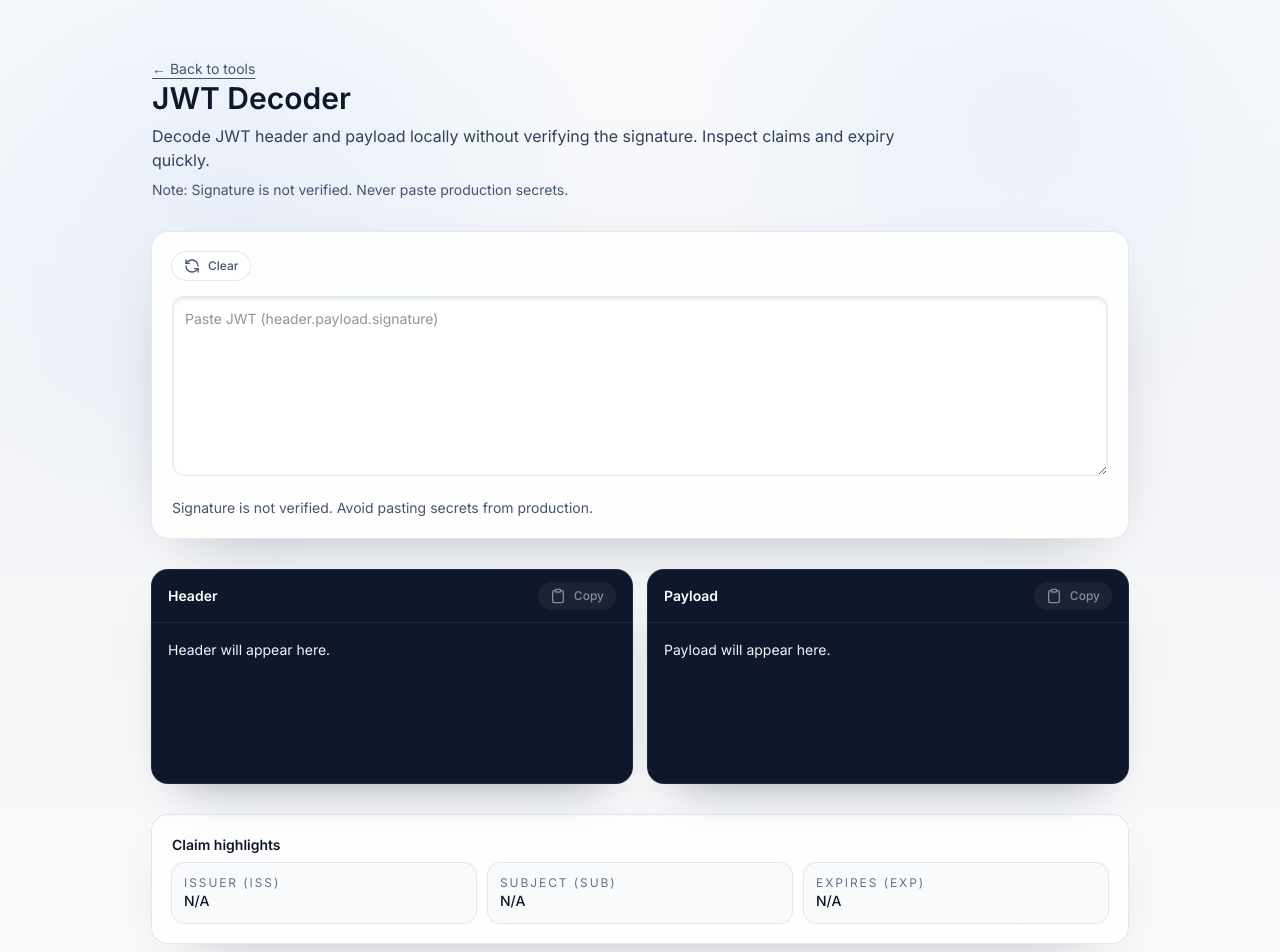
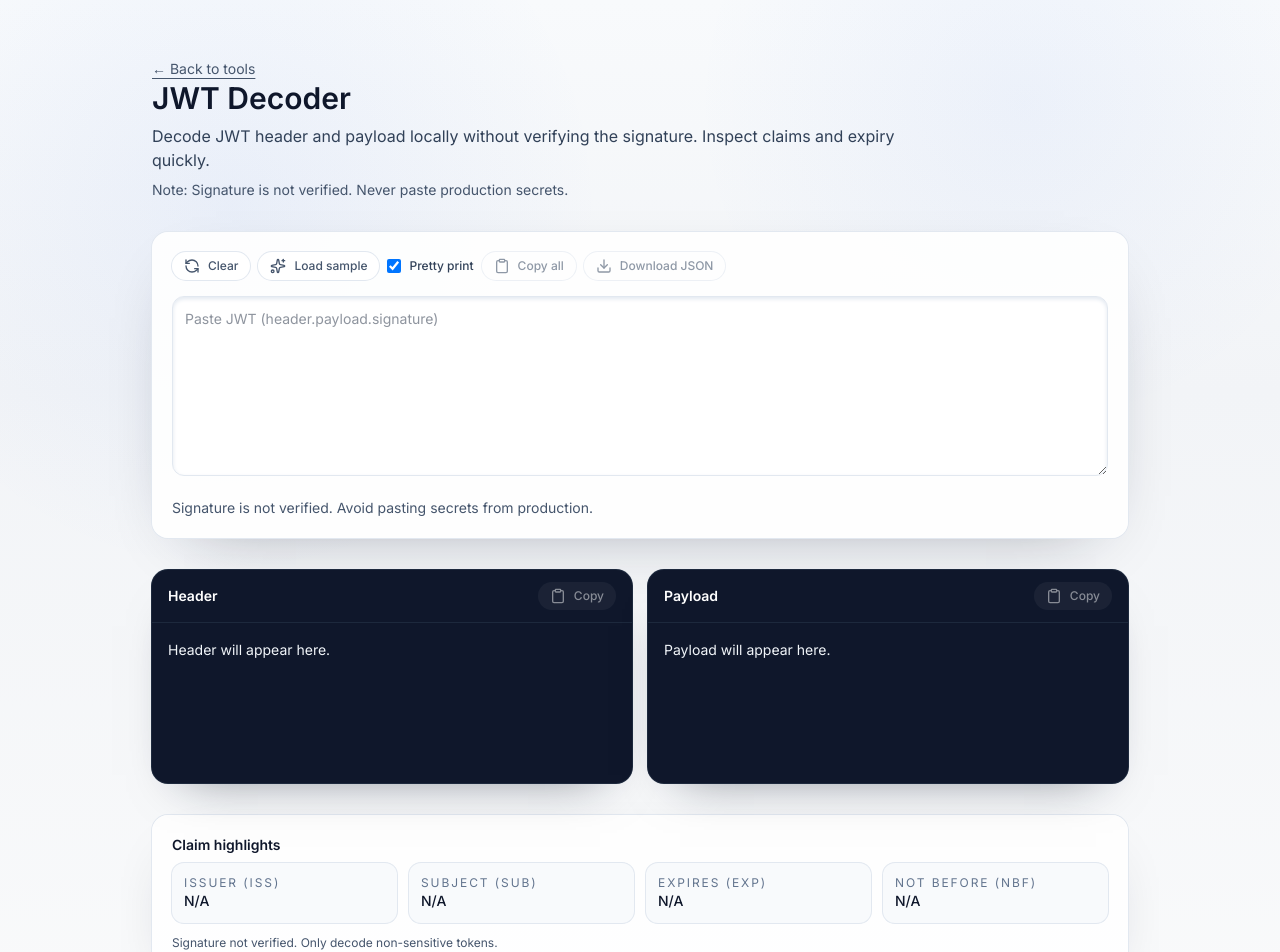
Before and after one commit to ChainPix/custom-website, a Next.js app: page /jwt-decoder in a window 1280 px wide. Shown: the top 952 px of the page. Built offline with nearby package versions, Linux system fonts and the light colour scheme; no server answers.

Commit message:
Enhance JWT decoder with samples, copy-all, and claim status

```diff
--- a/app/(tools)/jwt-decoder/JWT_DECODER.md
+++ b/app/(tools)/jwt-decoder/JWT_DECODER.md
@@ -10,7 +10,7 @@
 
 ## Immediate Plan
 - ✅ Validation & feedback: Add `aria-live` status, empty/invalid format messaging, size advisory, and clear “signature not verified” warning. Show decode errors for header/payload separately.
-- UX: Add sample JWT button, copy-all/download JSON outputs, and optional auto-format/pretty toggle. Highlight exp/nbf as expired/not-yet-valid with color cues; add signature segment display.
+- ✅ UX: Add sample JWT button, copy-all/download JSON outputs, and optional auto-format/pretty toggle. Highlight exp/nbf as expired/not-yet-valid with color cues; add signature segment display.
 - Accessibility: Label outputs as regions, add aria labels for controls, and keep focus states; announce status for copy/clear.
 - SEO/Content: Add how-to + FAQ, privacy note (client-side only), and FAQPage JSON-LD.
 - Testing: Add `TESTING.md` with manual steps (valid JWT, malformed, expired token, copy/download).
--- a/app/(tools)/jwt-decoder/client.tsx
+++ b/app/(tools)/jwt-decoder/client.tsx
@@ -2,7 +2,7 @@
 
 import Link from "next/link";
 import { useEffect, useState } from "react";
-import { Check, Clipboard, RefreshCcw } from "lucide-react";
+import { Check, Clipboard, Download, RefreshCcw, Sparkles } from "lucide-react";
 
 function decodeSegment(segment: string) {
   try {
@@ -22,21 +22,28 @@ function formatDate(timestamp?: number) {
 }
 
 const LARGE_CHARS = 5000;
+const SAMPLE_JWT =
+  "eyJhbGciOiJIUzI1NiIsInR5cCI6IkpXVCJ9." +
+  "eyJpc3MiOiJ0b29sc3RhY2siLCJzdWIiOiJ1c2VyMTIzIiwiZXhwIjo0MDAwMDAwMDAwLCJuYmYiIjoxNzAwMDAwMDAwfQ." +
+  "signature-not-verified";
 
 export default function JwtDecoderClient() {
   const [token, setToken] = useState("");
   const [copied, setCopied] = useState<"header" | "payload" | null>(null);
   const [header, setHeader] = useState<Record<string, unknown> | null>(null);
   const [payload, setPayload] = useState<Record<string, unknown> | null>(null);
+  const [signature, setSignature] = useState<string>("");
   const [status, setStatus] = useState("Ready");
   const [warning, setWarning] = useState("");
   const [structureError, setStructureError] = useState("");
   const [headerError, setHeaderError] = useState("");
   const [payloadError, setPayloadError] = useState("");
+  const [pretty, setPretty] = useState(true);
 
   useEffect(() => {
     setHeader(null);
     setPayload(null);
+    setSignature("");
     setStructureError("");
     setHeaderError("");
     setPayloadError("");
@@ -63,6 +70,7 @@ export default function JwtDecoderClient() {
     }
 
     const [h, p] = parts;
+    setSignature(parts[2] ?? "");
     let decodedHeader: Record<string, unknown> | null = null;
     let decodedPayload: Record<string, unknown> | null = null;
 
@@ -95,6 +103,38 @@ export default function JwtDecoderClient() {
     }
   };
 
+  const handleCopyAll = async () => {
+    const obj = { header, payload, signature };
+    try {
+      await navigator.clipboard.writeText(JSON.stringify(obj, null, pretty ? 2 : 0));
+      setStatus("Copied all");
+    } catch (err) {
+      console.error("Copy failed", err);
+      setStatus("Copy failed");
+    }
+  };
+
+  const handleDownloadAll = () => {
+    const obj = { header, payload, signature };
+    const blob = new Blob([JSON.stringify(obj, null, pretty ? 2 : 0)], { type: "application/json" });
+    const url = URL.createObjectURL(blob);
+    const link = document.createElement("a");
+    link.href = url;
+    link.download = "jwt-decoded.json";
+    link.click();
+    URL.revokeObjectURL(url);
+    setStatus("Downloaded");
+  };
+
+  const formatJson = (value: Record<string, unknown> | null) =>
+    value ? JSON.stringify(value, null, pretty ? 2 : 0) : "";
+
+  const expState = payload?.exp ? Number(payload.exp) : undefined;
+  const nbfState = payload?.nbf ? Number(payload.nbf) : undefined;
+  const now = Math.floor(Date.now() / 1000);
+  const isExpired = expState ? expState < now : false;
+  const notYetValid = nbfState ? nbfState > now : false;
+
   return (
     <main className="space-y-8">
       <div className="sr-only" aria-live="polite">
@@ -121,6 +161,38 @@ export default function JwtDecoderClient() {
             <RefreshCcw className="h-4 w-4" />
             Clear
           </button>
+          <button
+            onClick={() => setToken(SAMPLE_JWT)}
+            className="flex items-center gap-2 rounded-full bg-white px-3 py-1.5 text-xs font-medium text-slate-600 shadow-[var(--shadow-soft)] ring-1 ring-slate-200 transition hover:-translate-y-0.5"
+          >
+            <Sparkles className="h-4 w-4" />
+            Load sample
+          </button>
+          <label className="flex items-center gap-2 text-xs font-medium text-slate-700">
+            <input
+              type="checkbox"
+              checked={pretty}
+              onChange={(e) => setPretty(e.target.checked)}
+              className="h-3.5 w-3.5 rounded border-slate-300 text-slate-900 focus:ring-2 focus:ring-slate-200"
+            />
+            Pretty print
+          </label>
+          <button
+            onClick={handleCopyAll}
+            className="flex items-center gap-2 rounded-full bg-white px-3 py-1.5 text-xs font-medium text-slate-600 shadow-[var(--shadow-soft)] ring-1 ring-slate-200 transition hover:-translate-y-0.5 disabled:opacity-60"
+            disabled={!header && !payload && !signature}
+          >
+            <Clipboard className="h-4 w-4" />
+            Copy all
+          </button>
+          <button
+            onClick={handleDownloadAll}
+            className="flex items-center gap-2 rounded-full bg-white px-3 py-1.5 text-xs font-medium text-slate-600 shadow-[var(--shadow-soft)] ring-1 ring-slate-200 transition hover:-translate-y-0.5 disabled:opacity-60"
+            disabled={!header && !payload && !signature}
+          >
+            <Download className="h-4 w-4" />
+            Download JSON
+          </button>
         </div>
         <textarea
           className="h-[180px] w-full rounded-xl border border-slate-200 bg-white px-3 py-3 text-sm text-slate-800 shadow-inner shadow-slate-200 focus:border-slate-400 focus:outline-none focus:ring-2 focus:ring-slate-200"
@@ -146,7 +218,7 @@ export default function JwtDecoderClient() {
           <div className="flex items-center justify-between border-b border-slate-800 px-4 py-3">
             <p className="text-sm font-semibold">Header</p>
             <button
-              onClick={() => handleCopy(header ? JSON.stringify(header, null, 2) : "", "header")}
+              onClick={() => handleCopy(formatJson(header), "header")}
               className="flex items-center gap-2 rounded-full bg-white/10 px-3 py-1.5 text-xs font-medium transition hover:bg-white/20 disabled:opacity-50"
               disabled={!header}
             >
@@ -158,7 +230,7 @@ export default function JwtDecoderClient() {
             {headerError
               ? headerError
               : header
-                ? JSON.stringify(header, null, 2)
+                ? formatJson(header)
                 : "Header will appear here."}
           </pre>
         </div>
@@ -167,7 +239,7 @@ export default function JwtDecoderClient() {
           <div className="flex items-center justify-between border-b border-slate-800 px-4 py-3">
             <p className="text-sm font-semibold">Payload</p>
             <button
-              onClick={() => handleCopy(payload ? JSON.stringify(payload, null, 2) : "", "payload")}
+              onClick={() => handleCopy(formatJson(payload), "payload")}
               className="flex items-center gap-2 rounded-full bg-white/10 px-3 py-1.5 text-xs font-medium transition hover:bg-white/20 disabled:opacity-50"
               disabled={!payload}
             >
@@ -179,7 +251,7 @@ export default function JwtDecoderClient() {
             {payloadError
               ? payloadError
               : payload
-                ? JSON.stringify(payload, null, 2)
+                ? formatJson(payload)
                 : "Payload will appear here."}
           </pre>
         </div>
@@ -187,7 +259,7 @@ export default function JwtDecoderClient() {
 
       <div className="rounded-2xl bg-white/90 p-5 shadow-[var(--shadow-soft)] ring-1 ring-slate-200">
         <p className="text-sm font-semibold text-slate-900">Claim highlights</p>
-        <div className="mt-2 grid gap-3 text-sm text-slate-700 sm:grid-cols-3">
+        <div className="mt-2 grid gap-3 text-sm text-slate-700 sm:grid-cols-4">
           <div className="rounded-xl bg-slate-50 p-3 ring-1 ring-slate-200">
             <p className="text-xs uppercase tracking-[0.16em] text-slate-500">Issuer (iss)</p>
             <p className="font-medium text-slate-900">{payload?.iss ?? "N/A"}</p>
@@ -198,11 +270,26 @@ export default function JwtDecoderClient() {
           </div>
           <div className="rounded-xl bg-slate-50 p-3 ring-1 ring-slate-200">
             <p className="text-xs uppercase tracking-[0.16em] text-slate-500">Expires (exp)</p>
-            <p className="font-medium text-slate-900">
+            <p className={`font-medium ${isExpired ? "text-rose-700" : "text-slate-900"}`}>
               {payload?.exp ? formatDate(Number(payload.exp)) : "N/A"}
             </p>
+            {isExpired && <p className="text-xs font-medium text-rose-700">Expired</p>}
+          </div>
+          <div className="rounded-xl bg-slate-50 p-3 ring-1 ring-slate-200">
+            <p className="text-xs uppercase tracking-[0.16em] text-slate-500">Not before (nbf)</p>
+            <p className={`font-medium ${notYetValid ? "text-amber-700" : "text-slate-900"}`}>
+              {payload?.nbf ? formatDate(Number(payload.nbf)) : "N/A"}
+            </p>
+            {notYetValid && <p className="text-xs font-medium text-amber-700">Not yet valid</p>}
           </div>
         </div>
+        <p className="mt-3 text-xs text-slate-600">Signature not verified. Only decode non-sensitive tokens.</p>
+        {signature ? (
+          <div className="mt-3 rounded-xl bg-slate-50 p-3 text-xs text-slate-700 ring-1 ring-slate-200">
+            <p className="font-semibold text-slate-900">Signature (not verified)</p>
+            <p className="break-all font-mono text-[11px] text-slate-700">{signature}</p>
+          </div>
+        ) : null}
       </div>
     </main>
   );
```
